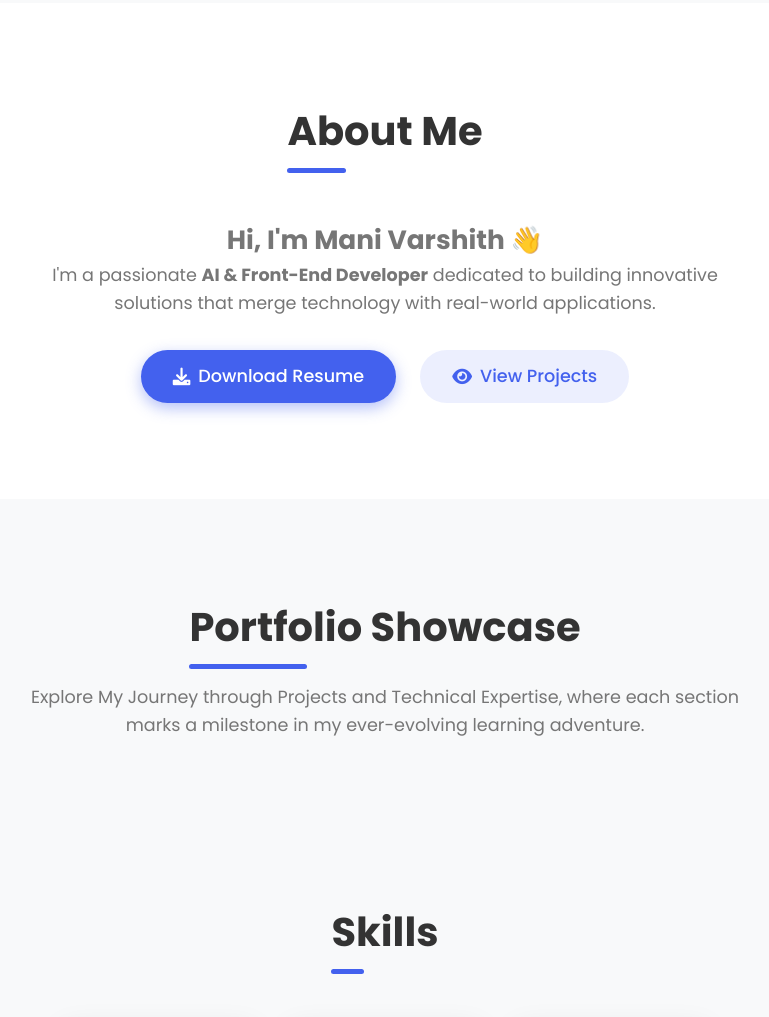
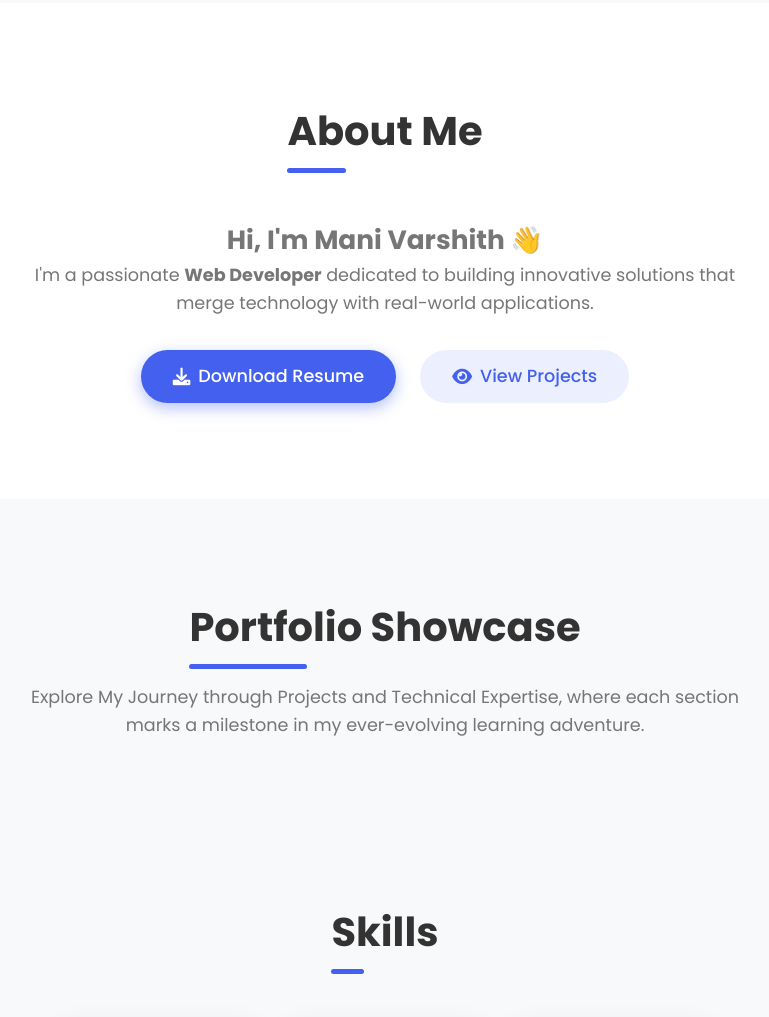
Before and after one commit to ManiVarshith001/portfolio-website, a website: page index.html in a window 1280 px wide. Shown: the part 925-1942 px from the top of the page, without its empty margins (255-1024 px from the left). Drawn offline with Linux system fonts and the light colour scheme; animation ran at ten frames a second.

Commit message:
Updated resume website with latest changes

```diff
--- a/index.html
+++ b/index.html
@@ -73,7 +73,7 @@
         <h2 class="section-title highlight">About Me</h2>
         <p class="about-text">
             <h2>Hi, I'm <span class="highlight">Mani Varshith</span> 👋</h2>
-            I'm a passionate <strong>AI & Front-End Developer</strong> dedicated to building innovative solutions that merge technology with real-world applications.
+            I'm a passionate <strong>Web Developer</strong> dedicated to building innovative solutions that merge technology with real-world applications.
         </p>
 
         <div class="about-buttons">
@@ -322,6 +322,7 @@
         </div>
     </section>
 
+
     <!-- Footer -->
     <footer>
         <div class="footer-content">
@@ -341,6 +342,7 @@
                 </ul>
             </div>
         </div>
+
         <div class="footer-bottom">
             <p>&copy; 2025 Mani Varshith Vanga. All Rights Reserved.</p>
         </div>
```
Also changed, not shown: script.js (line endings or trailing spaces).
